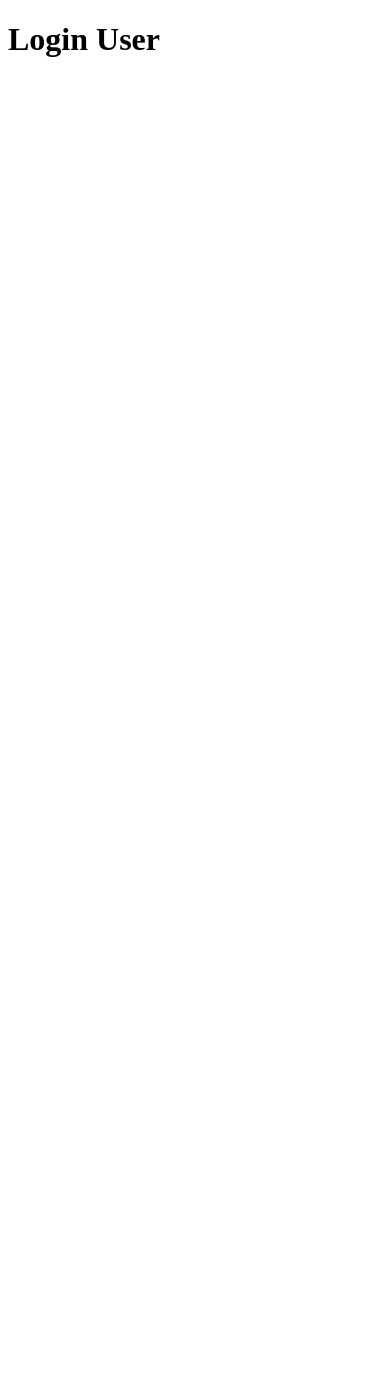
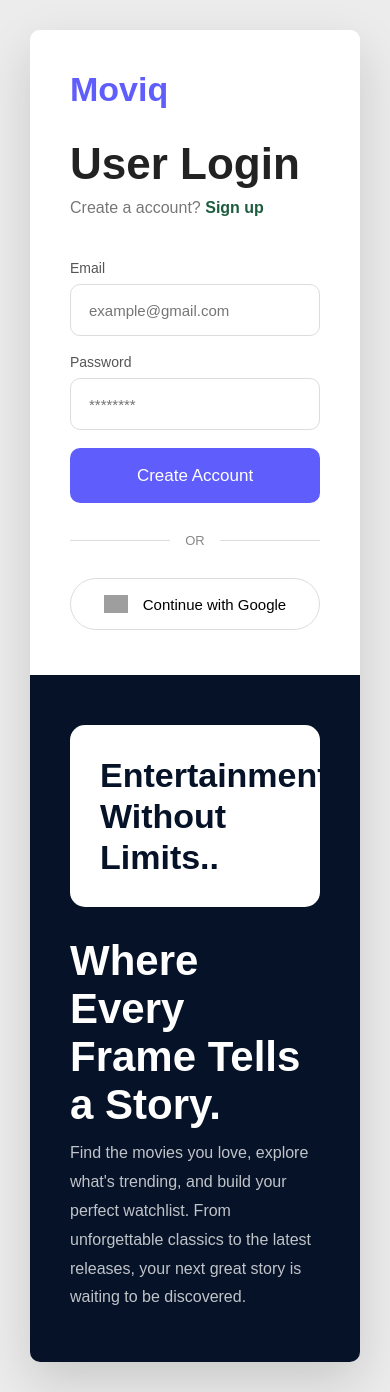
Before and after one commit to yogeshlongwani07-rgb/movie-reservation-system-f, a React (Vite) app: page /user/login in a window 390 px wide. Before the commit the page ends 844 px from the top, so only its background shows below. Built offline with nearby package versions, Linux system fonts and the light colour scheme; grey boxes are pictures that could not be loaded.

Commit message:
feat: implement authentication UI for admin and user with responsive design

```diff
--- /dev/null
+++ b/src/css/auth-layout.css
@@ -0,0 +1,214 @@
+* {
+  margin: 0;
+  padding: 0;
+  box-sizing: border-box;
+  font-family: "Poppins", sans-serif;
+}
+
+body {
+  background: #ececec;
+}
+
+.auth-container {
+  width: 100%;
+  min-height: 100vh;
+  background: #ececec;
+  display: flex;
+  justify-content: center;
+  align-items: center;
+  padding: 30px;
+}
+
+.auth-card {
+  width: 1000px;
+  min-height: 400px;
+  display: flex;
+  overflow: hidden;
+  border-radius: 10px;
+  background: white;
+  box-shadow: 0 20px 50px rgba(0, 0, 0, 0.15);
+}
+
+.auth-left {
+  width: 52%;
+  padding: 55px 70px;
+  background: white;
+}
+
+.logo {
+  color: #5f5dfc;
+  margin-bottom: 30px;
+  font-size: 34px;
+  font-weight: 700;
+}
+
+.auth-left h1 {
+  font-size: 44px;
+  color: #222;
+  margin-bottom: 10px;
+}
+
+.subtitle {
+  color: #777;
+  margin-bottom: 25px;
+}
+
+.subtitle a {
+  color: #1d5d3f;
+  font-weight: 600;
+  text-decoration: none;
+}
+
+.auth-form {
+  display: flex;
+  flex-direction: column;
+}
+
+.auth-form label {
+  margin-bottom: 8px;
+  margin-top: 18px;
+  font-size: 14px;
+  color: #555;
+}
+
+.auth-form input {
+  height: 52px;
+  border: 1px solid #ddd;
+  border-radius: 10px;
+  padding: 0 18px;
+  font-size: 15px;
+  outline: none;
+}
+
+.auth-form input:focus {
+  border-color: #051227;
+}
+
+.options label {
+  display: flex;
+  gap: 8px;
+  align-items: center;
+}
+
+.signup-btn {
+  height: 55px;
+  border: none;
+  background: #5f5dfc;
+  color: white;
+  border-radius: 10px;
+  font-size: 17px;
+  cursor: pointer;
+  transition: 0.3s;
+}
+
+.signup-btn:hover {
+  background: #051227;
+}
+
+.divider {
+  display: flex;
+  align-items: center;
+  gap: 15px;
+  margin: 30px 0;
+}
+
+.divider span {
+  flex: 1;
+  height: 1px;
+  background: #ddd;
+}
+
+.divider p {
+  color: #888;
+  font-size: 13px;
+}
+
+.social-btn {
+  height: 52px;
+  margin-bottom: 5px;
+  border-radius: 50px;
+  border: 1px solid #ddd;
+  background: white;
+  display: flex;
+  align-items: center;
+  justify-content: center;
+  gap: 15px;
+  cursor: pointer;
+  font-size: 15px;
+}
+
+.social-btn img {
+  width: 24px;
+}
+
+.auth-right {
+  width: 48%;
+  background: #051227;
+  color: white;
+  position: relative;
+  overflow: hidden;
+  padding: 70px 50px;
+  display: flex;
+  flex-direction: column;
+  justify-content: center;
+}
+
+.promo-card {
+  width: 360px;
+  background: white;
+  color: #222;
+  padding: 30px;
+  border-radius: 15px;
+  z-index: 2;
+}
+
+.promo-card h2 {
+  font-size: 34px;
+  line-height: 1.2;
+  color: #051227;
+}
+
+.promo-card p {
+  color: #666;
+  margin: 10px 0;
+  line-height: 1.7;
+}
+
+.feature-content {
+  margin-top: 30px;
+  z-index: 2;
+}
+
+.feature-content h1 {
+  font-size: 42px;
+  margin-bottom: 10px;
+}
+
+.feature-content p {
+  line-height: 1.8;
+  color: rgba(255, 255, 255, 0.75);
+}
+
+@media (max-width: 992px) {
+  .auth-card {
+    flex-direction: column;
+    width: 100%;
+  }
+
+  .auth-left,
+  .auth-right {
+    width: 100%;
+  }
+
+  .auth-left {
+    padding: 40px;
+  }
+
+  .auth-right {
+    padding: 50px 40px;
+  }
+
+  .promo-card {
+    width: 100%;
+  }
+}
--- a/src/pages/auth/admin/login.jsx
+++ b/src/pages/auth/admin/login.jsx
@@ -1,7 +1,58 @@
+import "../../../css/auth-layout.css";
+
 export default function AdminLogin() {
   return (
-    <div>
-      <h1>Login admin</h1>
+    <div className="auth-container">
+      <div className="auth-card">
+        <div className="auth-left">
+          <h2 className="logo">Moviq</h2>
+
+          <h1>Admin Login</h1>
+
+          <p className="subtitle">
+            Create a account? <a href="/admin/signup">Sign up</a>
+          </p>
+
+          <form className="auth-form">
+            <label>Email</label>
+            <input type="email" placeholder="example@gmail.com" />
+
+            <label>Password</label>
+            <input type="password" placeholder="********" />
+            <br />
+            <button className="signup-btn">Create Account</button>
+
+            <div className="divider">
+              <span></span>
+              <p>OR</p>
+              <span></span>
+            </div>
+            <button className="social-btn">
+              <img
+                src="https://cdn-icons-png.flaticon.com/512/300/300221.png"
+                alt=""
+              />
+              Continue with Google
+            </button>
+          </form>
+        </div>
+        <div className="auth-right">
+          <div className="promo-card">
+            <h2>Your Movie Business, All in One Place.</h2>
+
+            <p>
+              Manage your entire movie platform with confidence. Publish and
+              update movies, monitor revenue, track user activity, analyze
+              performance, and make data-driven decisions from a single powerful
+              dashboard.
+            </p>
+          </div>
+
+          <div className="feature-content">
+            <h1>Every Movie. Every User. Every Dollar. One Dashboard.</h1>
+          </div>
+        </div>
+      </div>
     </div>
   );
 }
--- a/src/pages/auth/admin/signup.jsx
+++ b/src/pages/auth/admin/signup.jsx
@@ -1,7 +1,61 @@
+import "../../../css/auth-layout.css";
+
 export default function AdminSignup() {
   return (
-    <div>
-      <h1>Signup Admin</h1>
+    <div className="auth-container">
+      <div className="auth-card">
+        <div className="auth-left">
+          <h2 className="logo">Moviq</h2>
+
+          <h1>Admin Sign Up</h1>
+
+          <p className="subtitle">
+            Already have an account? <a href="/admin/login">Sign In</a>
+          </p>
+
+          <form className="auth-form">
+            <label>Full Name</label>
+            <input type="text" placeholder="John Doe" />
+
+            <label>Email</label>
+            <input type="email" placeholder="example@gmail.com" />
+
+            <label>Password</label>
+            <input type="password" placeholder="********" />
+            <br />
+            <button className="signup-btn">Create Account</button>
+
+            <div className="divider">
+              <span></span>
+              <p>OR</p>
+              <span></span>
+            </div>
+            <button className="social-btn">
+              <img
+                src="https://cdn-icons-png.flaticon.com/512/300/300221.png"
+                alt=""
+              />
+              Continue with Google
+            </button>
+          </form>
+        </div>
+        <div className="auth-right">
+          <div className="promo-card">
+            <h2>Your Movie Business, All in One Place.</h2>
+
+            <p>
+              Manage your entire movie platform with confidence. Publish and
+              update movies, monitor revenue, track user activity, analyze
+              performance, and make data-driven decisions from a single powerful
+              dashboard.
+            </p>
+          </div>
+
+          <div className="feature-content">
+            <h1>Every Movie. Every User. Every Dollar. One Dashboard.</h1>
+          </div>
+        </div>
+      </div>
     </div>
   );
 }
--- a/src/pages/auth/user/login.jsx
+++ b/src/pages/auth/user/login.jsx
@@ -1,7 +1,57 @@
+import "../../../css/auth-layout.css";
+
 export default function UserLogin() {
   return (
-    <div>
-      <h1>Login User</h1>
+    <div className="auth-container">
+      <div className="auth-card">
+        <div className="auth-left">
+          <h2 className="logo">Moviq</h2>
+
+          <h1>User Login</h1>
+
+          <p className="subtitle">
+            Create a account? <a href="/user/signup">Sign up</a>
+          </p>
+
+          <form className="auth-form">
+            <label>Email</label>
+            <input type="email" placeholder="example@gmail.com" />
+
+            <label>Password</label>
+            <input type="password" placeholder="********" />
+            <br />
+            <button className="signup-btn">Create Account</button>
+
+            <div className="divider">
+              <span></span>
+              <p>OR</p>
+              <span></span>
+            </div>
+            <button className="social-btn">
+              <img
+                src="https://cdn-icons-png.flaticon.com/512/300/300221.png"
+                alt=""
+              />
+              Continue with Google
+            </button>
+          </form>
+        </div>
+        <div className="auth-right">
+          <div className="promo-card">
+            <h2>Entertainment Without Limits..</h2>
+          </div>
+
+          <div className="feature-content">
+            <h1>Where Every Frame Tells a Story.</h1>
+
+            <p>
+              Find the movies you love, explore what's trending, and build your
+              perfect watchlist. From unforgettable classics to the latest
+              releases, your next great story is waiting to be discovered.
+            </p>
+          </div>
+        </div>
+      </div>
     </div>
   );
 }
--- a/src/pages/auth/user/signup.jsx
+++ b/src/pages/auth/user/signup.jsx
@@ -1,7 +1,58 @@
+import "../../../css/auth-layout.css";
+
 export default function UserSignup() {
   return (
-    <div>
-      <h1>Signup User</h1>
+    <div className="auth-container">
+      <div className="auth-card">
+        <div className="auth-left">
+          <h2 className="logo">Moviq</h2>
+
+          <h1>User Sign Up</h1>
+
+          <p className="subtitle">
+            Already have an account? <a href="/user/login">Sign In</a>
+          </p>
+
+          <form className="auth-form">
+            <label>Email</label>
+            <input type="email" placeholder="example@gmail.com" />
+
+            <label>Password</label>
+            <input type="password" placeholder="********" />
+            <br />
+            <button className="signup-btn">Create Account</button>
+
+            <div className="divider">
+              <span></span>
+              <p>OR</p>
+              <span></span>
+            </div>
+            <button className="social-btn">
+              <img
+                src="https://cdn-icons-png.flaticon.com/512/300/300221.png"
+                alt=""
+              />
+              Continue with Google
+            </button>
+          </form>
+        </div>
+
+        <div className="auth-right">
+          <div className="promo-card">
+            <h2>Entertainment Without Limits..</h2>
+          </div>
+
+          <div className="feature-content">
+            <h1>Where Every Frame Tells a Story.</h1>
+
+            <p>
+              Find the movies you love, explore what's trending, and build your
+              perfect watchlist. From unforgettable classics to the latest
+              releases, your next great story is waiting to be discovered.
+            </p>
+          </div>
+        </div>
+      </div>
     </div>
   );
 }
```
